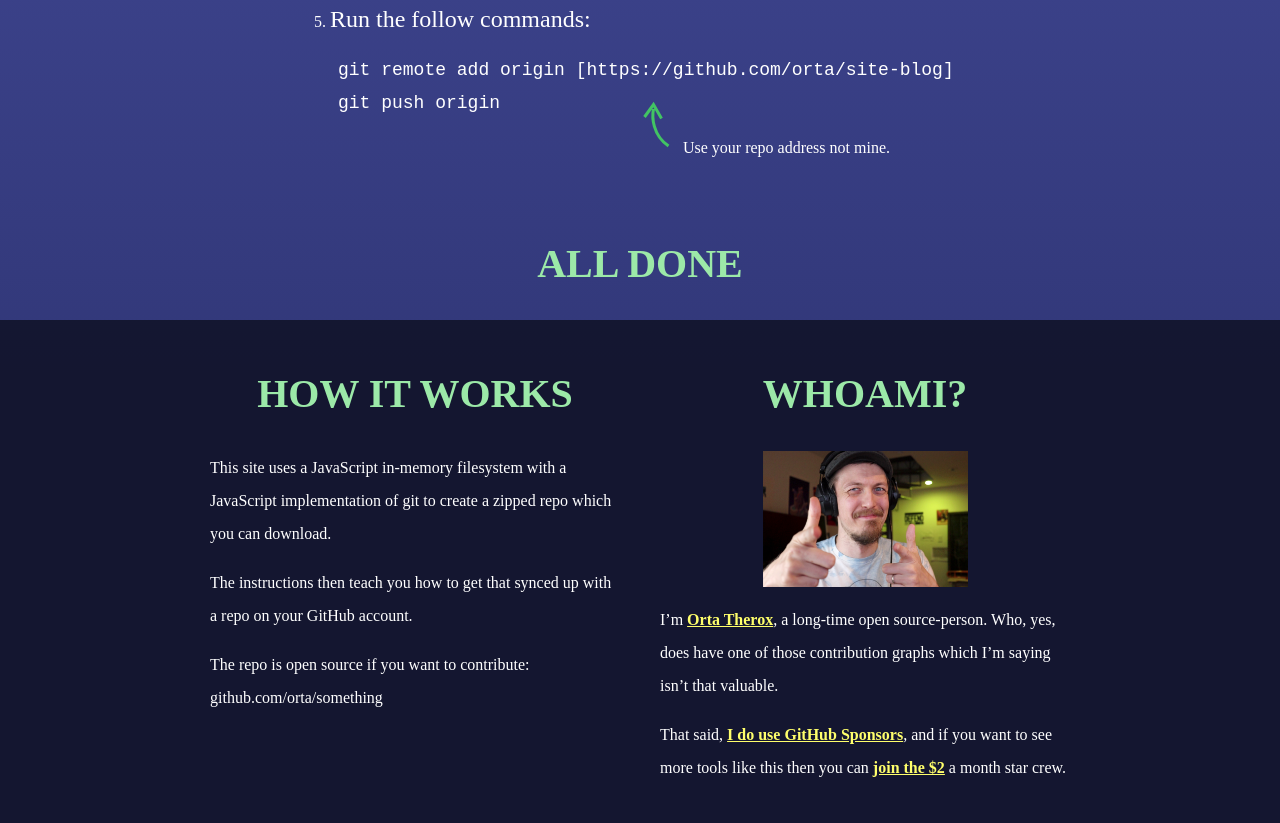
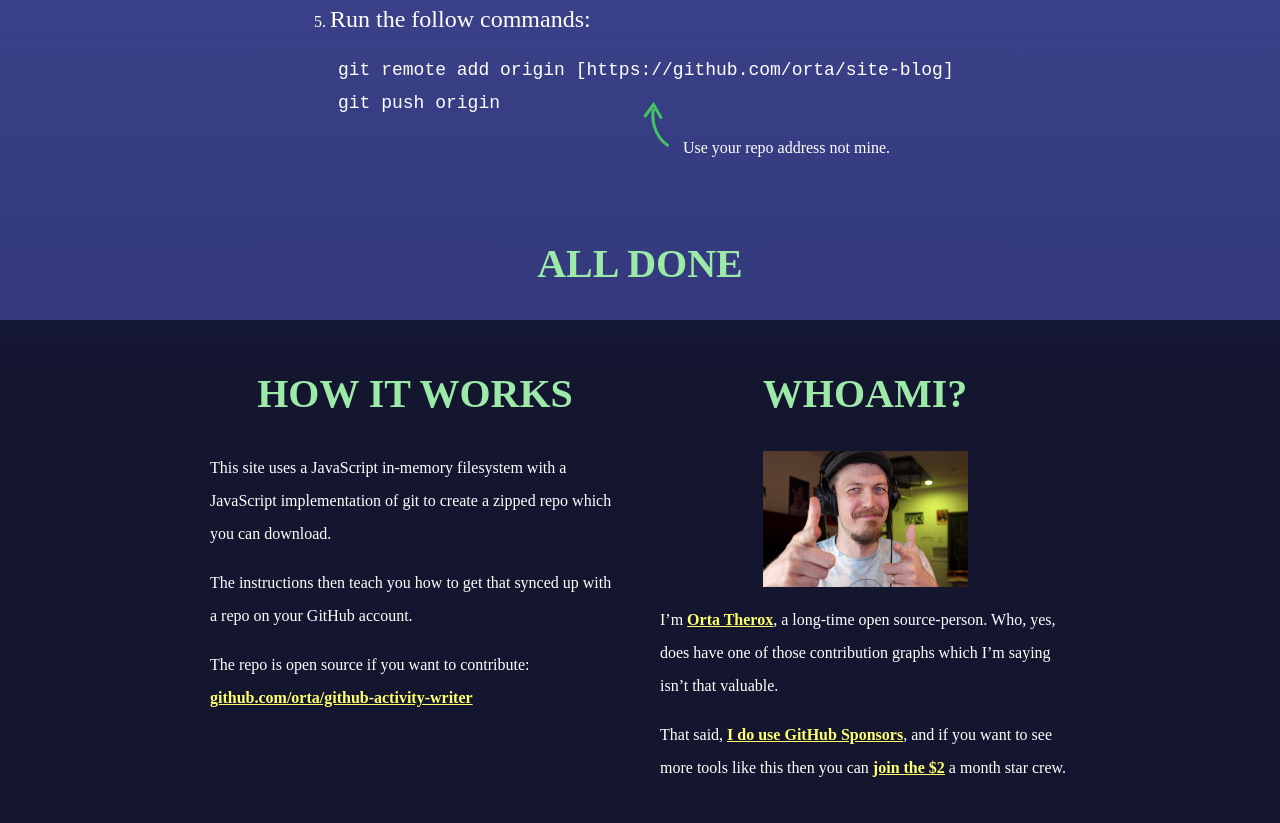
Before and after one commit to orta/github-activity-writer, a website built with Parcel: page index.html in a window 1280 px wide. Shown: the part 1599-2422 px from the top of the page. Built offline with nearby package versions, Linux system fonts and the light colour scheme.

Commit message:
Fix link

```diff
--- a/index.html
+++ b/index.html
@@ -110,7 +110,7 @@
 
           <p>The instructions then teach you how to get that synced up with a repo on your GitHub account.</p>
 
-          <p>The repo is open source if you want to contribute: github.com/orta/something</p>
+          <p>The repo is open source if you want to contribute: <a href="https://github.com/orta/github-activity-writer">github.com/orta/github-activity-writer</a></p>
         </section>
         <section>
           <h2>WHOAMI?</h2>
```
Also changed, not shown: docs/index.html (+1 -1 lines).
